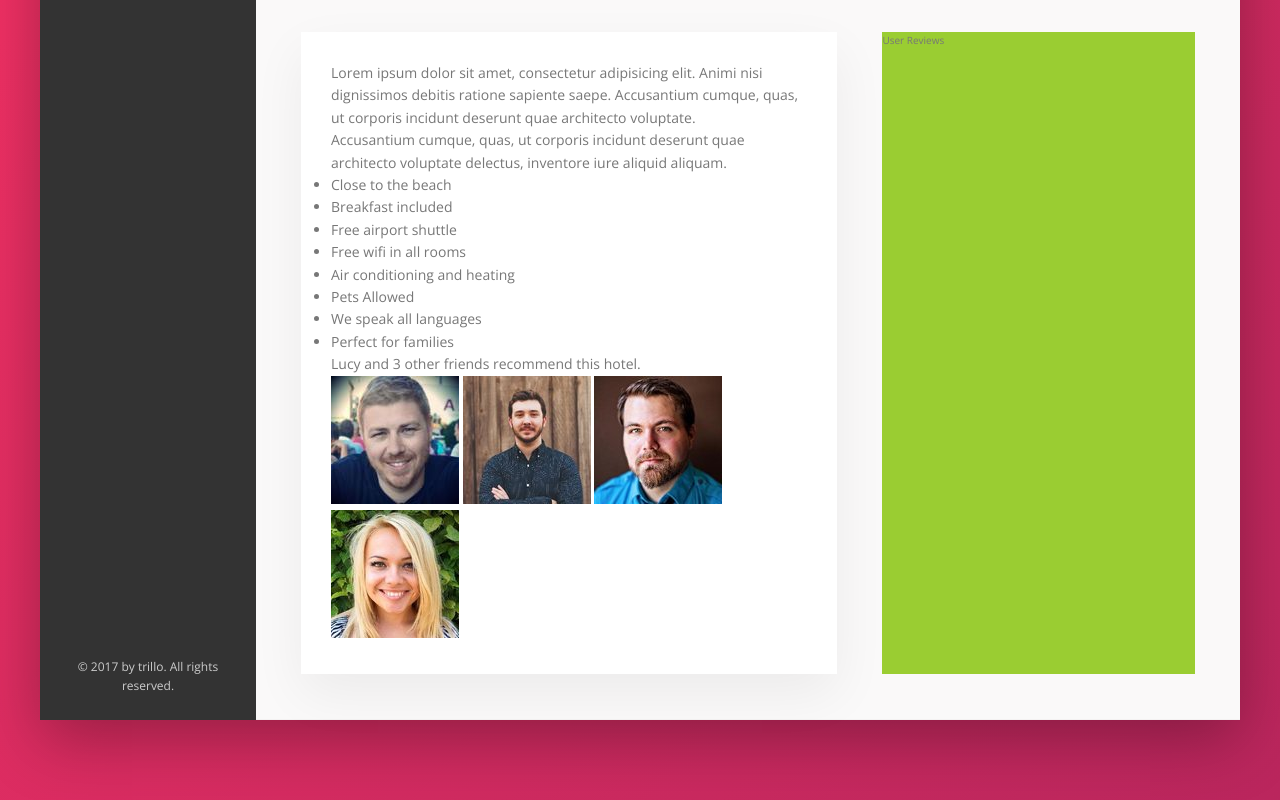
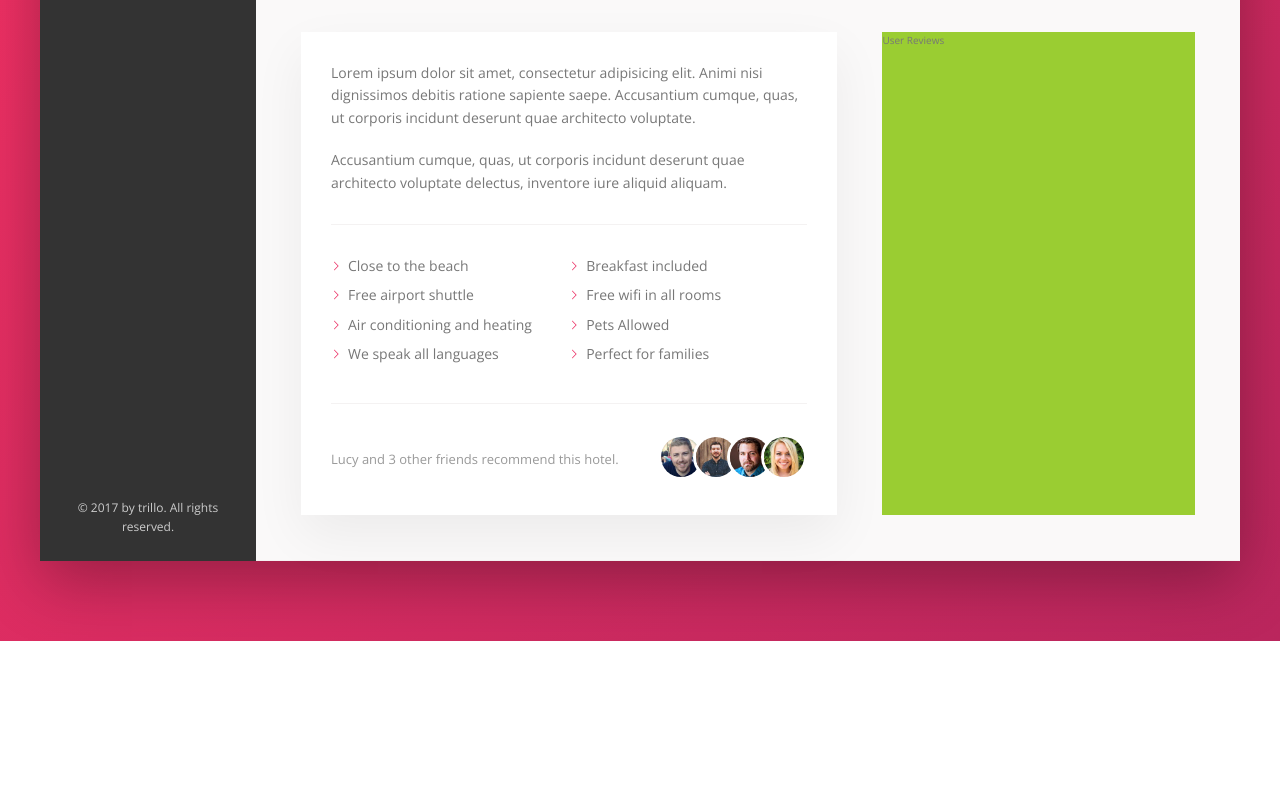
Before and after one commit to jordnlnn/trillo-project, a plain HTML site: page index.html in a window 1280 px wide. Shown: the part 615-1415 px from the top of the page. After the commit the page ends 1256 px from the top, so only its background shows below. Drawn offline with nearby package versions, Linux system fonts and the light colour scheme.

Commit message:
Added styling for the description and recommendation photos.

```diff
--- a/css/style.css
+++ b/css/style.css
@@ -295,3 +295,45 @@ body {
   100% {
     transform: scale(1);
     box-shadow: none; } }
+
+.paragraph:not(:last-of-type) {
+  margin-bottom: 2rem; }
+
+.list {
+  list-style: none;
+  margin: 3rem 0;
+  padding: 3rem 0;
+  border-top: var(--line);
+  border-bottom: var(--line);
+  display: flex;
+  flex-wrap: wrap; }
+  .list__item {
+    flex: 0 0 50%;
+    margin-bottom: 0.7rem; }
+  .list__item::before {
+    content: "";
+    display: inline-block;
+    height: 1rem;
+    width: 1rem;
+    margin-right: 0.7rem;
+    background-color: var(--color-primary);
+    -webkit-mask-image: url(../img/chevron-thin-right.svg);
+    -webkit-mask-size: cover;
+    mask-image: url(../img/chevron-thin-right.svg);
+    mask-size: cover; }
+
+.recommend {
+  font-size: 1.3rem;
+  color: var(--color-grey-dark-3);
+  display: flex;
+  align-items: center; }
+  .recommend__count {
+    margin-right: auto; }
+  .recommend__photo {
+    box-sizing: content-box;
+    height: 4rem;
+    width: 4rem;
+    border-radius: 50%;
+    border: 3px solid #fff; }
+    .recommend__photo:not(:last-child) {
+      margin-right: -1.5rem; }
--- a/sass/_components.scss
+++ b/sass/_components.scss
@@ -300,3 +300,75 @@
     box-shadow: none;
   }
 }
+
+////////////////////////
+// PARAGRAPH
+.paragraph:not(:last-of-type) {
+  margin-bottom: 2rem;
+}
+
+////////////////////////
+// LIST
+.list {
+  list-style: none;
+  margin: 3rem 0;
+  padding: 3rem 0;
+  border-top: var(--line);
+  border-bottom: var(--line);
+
+  display: flex;
+  flex-wrap: wrap;
+
+  &__item {
+    flex: 0 0 50%;
+    margin-bottom: 0.7rem;
+  }
+
+  &__item::before {
+    content: "";
+    display: inline-block;
+    height: 1rem;
+    width: 1rem;
+    margin-right: 0.7rem;
+
+    //older browsers - use background img
+    //background-image: url(../img/chevron-thin-right.svg);
+    //background-size: cover;
+
+    //newer browsers - use masks
+    background-color: var(--color-primary);
+    -webkit-mask-image: url(../img/chevron-thin-right.svg);
+    -webkit-mask-size: cover;
+    mask-image: url(../img/chevron-thin-right.svg);
+    mask-size: cover;
+  }
+}
+
+////////////////////////
+// RECOMMEND
+.recommend {
+  font-size: 1.3rem;
+  color: var(--color-grey-dark-3);
+
+  display: flex;
+  align-items: center;
+
+  &__count {
+    margin-right: auto; //this pushes all the photos to the right side
+  }
+
+  &__friends {
+  }
+
+  &__photo {
+    box-sizing: content-box;
+    height: 4rem;
+    width: 4rem;
+    border-radius: 50%;
+    border: 3px solid #fff;
+
+    &:not(:last-child) {
+      margin-right: -1.5rem;
+    }
+  }
+}
```
